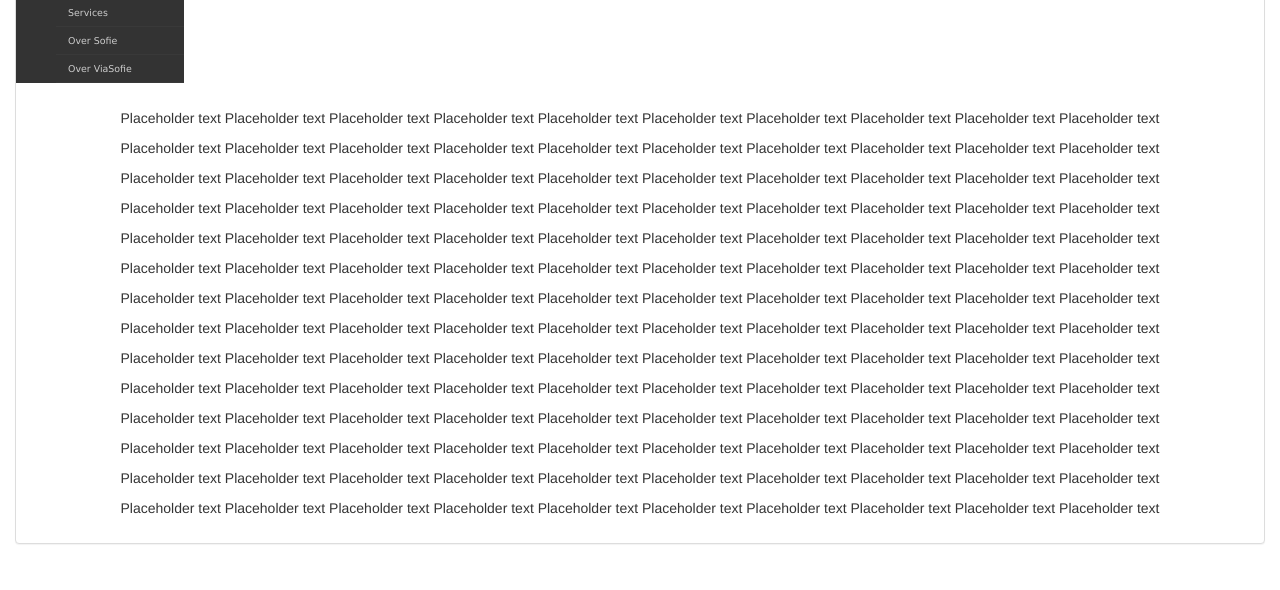
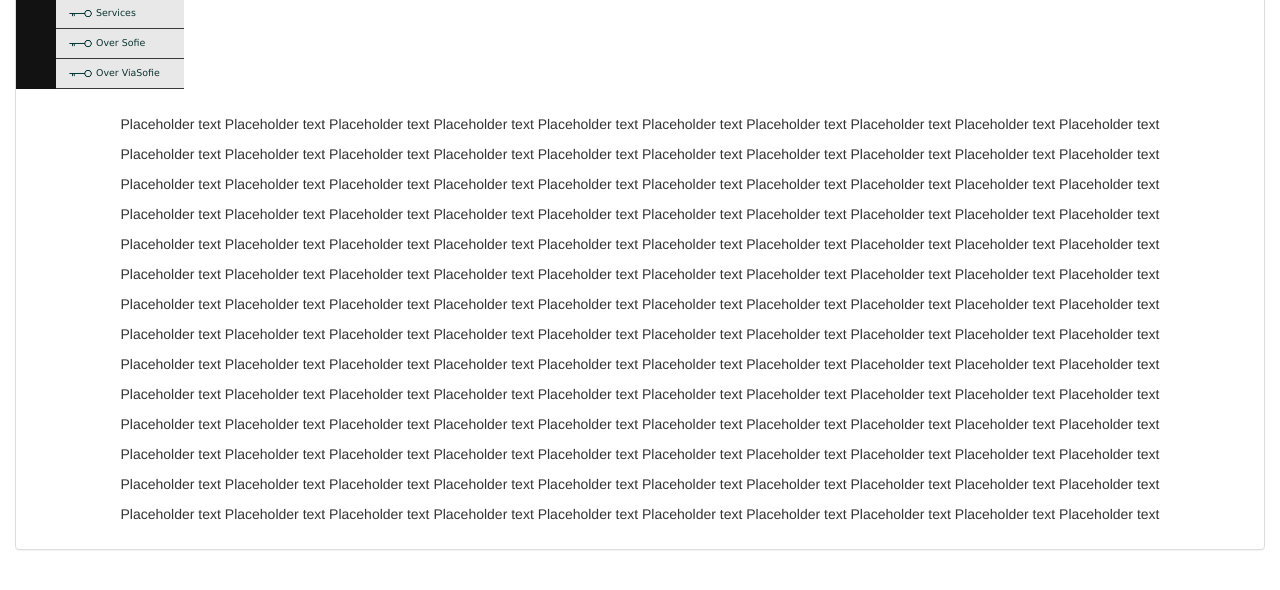
Before and after one commit to oliviervanbulck/viasofie, a Django app: page /about/ in a window 1280 px wide. Shown: the part 435-1025 px from the top of the page. Before the commit the page ends 979 px from the top, so only its background shows below. Run offline with Django 3.2, Linux system fonts and the light colour scheme; some libraries are stand-ins or nearby versions.

Commit message:
Sidemenu about page

```diff
--- a/ViaSofie/ViaSofie/templates/ViaSofie/about.html
+++ b/ViaSofie/ViaSofie/templates/ViaSofie/about.html
@@ -1,8 +1,9 @@
 {% extends "ViaSofie/master2.html" %}
+{% load staticfiles %}
 {% block content %}
 <style>
 #cssmenu {
-  background: #333;
+  background: #121212;
   list-style: none;
   margin: 0;
   padding: 0;
@@ -15,9 +16,9 @@
   list-style: none;
 }
 #cssmenu a {
-  background: #333;
+  background: #e8e8e8;
   border-bottom: 1px solid #393939;
-  color: #ccc;
+  color: #0d3532;
   display: block;
   margin: 0;
   padding: 8px 12px;
@@ -25,7 +26,7 @@
   font-weight: normal;
 }
 #cssmenu a:hover {
-  background: #2580a2 url("images/hover.gif") left center no-repeat;
+  background: #2580a2  left center no-repeat;
   color: #fff;
   padding-bottom: 8px;
 }
@@ -36,9 +37,9 @@
              style="width:304px;height:228px;padding-right: 15px;padding-top: 15px;">
 		<div id='cssmenu' style="text-align: left">
 			<ul>
-				<li class='active'><a href='#'><span>Services</span></a></li>
-				<li><a href='#'><span>Over Sofie</span></a></li>
-				<li class='last'><a href='#'><span>Over ViaSofie</span></a></li>
+				<li class='active'><a href='#'><span><img src="{% static "ViaSofie/SleutelIcon.png" %}"> </img>Services</span></a></li>
+				<li><a href='#'><span><img src="{% static "ViaSofie/SleutelIcon.png" %}"> </img>Over Sofie</span></a></li>
+				<li class='last'><a href='#'><span><img src="{% static "ViaSofie/SleutelIcon.png" %}"> </img>Over ViaSofie</span></a></li>
 			</ul>
 		</div>
         <div class="panel-body text-center">
```
Also changed, not shown: ViaSofie/ViaSofie/static/ViaSofie/SleutelIcon.png (added).
